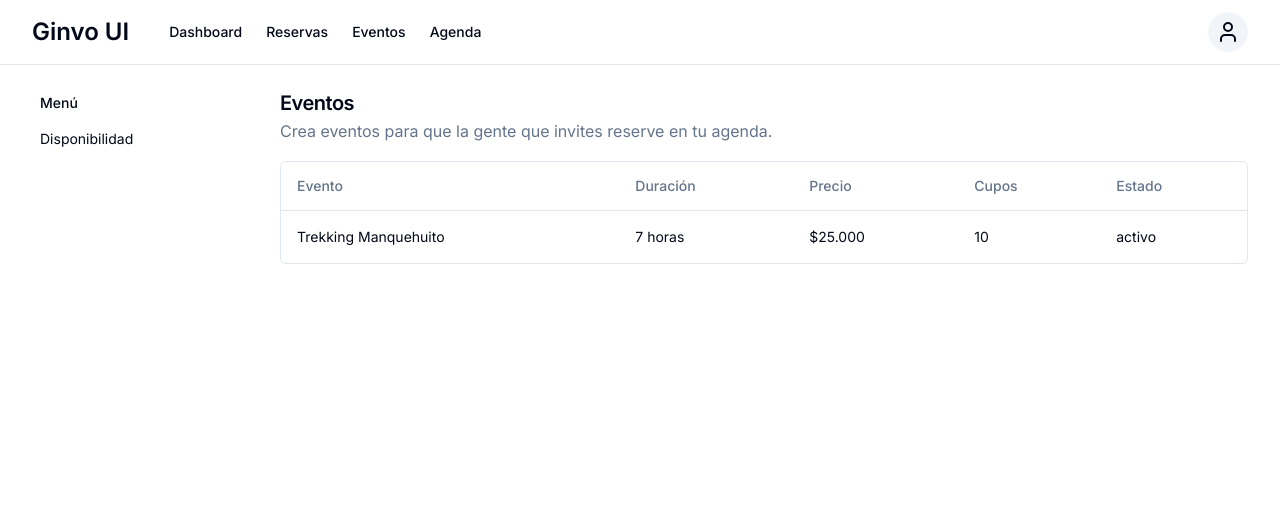
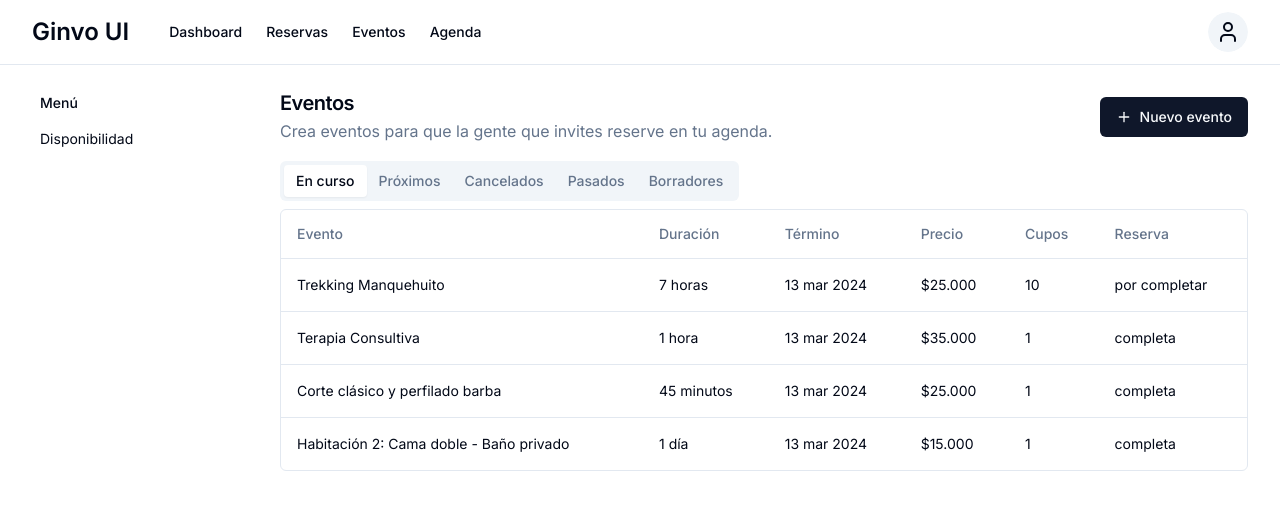
Before and after one commit to ginvo/ginvo-ui, a Next.js app: page /events in a window 1280 px wide. Shown: the top 510 px of the page. Built offline with nearby package versions, Linux system fonts and the light colour scheme.

Commit message:
mod: tabla de eventos con mas filtros y columnas

```diff
--- a/app/events/columns.tsx
+++ b/app/events/columns.tsx
@@ -8,9 +8,10 @@ export type Payment = {
   id: string
   event: string
   duration: string
+  endDate: string
   price: string
   slots: string
-  status: "activo" | "inactivo" | "borrador"
+  booking: "completa" | "por completar"
 }
 
 export const columns: ColumnDef<Payment>[] = [
@@ -23,6 +24,10 @@ export const columns: ColumnDef<Payment>[] = [
     header: "Duración",
   },
   {
+    accessorKey: "endDate",
+    header: "Término",
+  },
+  {
     accessorKey: "price",
     header: "Precio",
   },
@@ -31,7 +36,7 @@ export const columns: ColumnDef<Payment>[] = [
     header: "Cupos",
   },
   {
-    accessorKey: "status",
-    header: "Estado",
+    accessorKey: "booking",
+    header: "Reserva",
   },
 ]
--- a/app/events/data-table.tsx
+++ b/app/events/data-table.tsx
@@ -69,7 +69,7 @@ export function DataTable<TData, TValue>({
           ) : (
             <TableRow>
               <TableCell colSpan={columns.length} className="h-24 text-center">
-                No results.
+                Sin resultados.
               </TableCell>
             </TableRow>
           )}
--- a/app/events/page.tsx
+++ b/app/events/page.tsx
@@ -2,6 +2,9 @@ import Link from 'next/link'
 import HeaderApp from '@/components/custom/header-app'
 import { Payment, columns } from "./columns"
 import { DataTable } from "./data-table"
+import { Button } from '@/components/ui/button'
+import { Plus } from 'lucide-react'
+import { Tabs, TabsContent, TabsList, TabsTrigger } from "@/components/ui/tabs"
 
 async function getData(): Promise<Payment[]> {
     // Fetch data from your API here.
@@ -10,9 +13,37 @@ async function getData(): Promise<Payment[]> {
             id: "728ed52f",
             event: "Trekking Manquehuito",
             duration: "7 horas",
+            endDate: "13 mar 2024",
             price: "$25.000",
             slots: "10",
-            status: "activo",
+            booking: "por completar",
+        },
+        {
+            id: "728ed52f",
+            event: "Terapia Consultiva",
+            duration: "1 hora",
+            endDate: "13 mar 2024",
+            price: "$35.000",
+            slots: "1",
+            booking: "completa",
+        },
+        {
+            id: "728ed52f",
+            event: "Corte clásico y perfilado barba",
+            duration: "45 minutos",
+            endDate: "13 mar 2024",
+            price: "$25.000",
+            slots: "1",
+            booking: "completa",
+        },
+        {
+            id: "728ed52f",
+            event: "Habitación 2: Cama doble - Baño privado",
+            duration: "1 día",
+            endDate: "13 mar 2024",
+            price: "$15.000",
+            slots: "1",
+            booking: "completa",
         },
         // ...
     ]
@@ -44,6 +75,7 @@ export default async function Events() {
                     </div>
                 </aside>
                 <main className="flex w-full flex-1 flex-col overflow-hidden space-y-4">
+                    <div className="flex items-center justify-between">
                         <div className="space-y-0">
                             <h1 className="scroll-m-20 text-xl font-semibold tracking-tight">
                                 Eventos
@@ -52,8 +84,28 @@ export default async function Events() {
                                 Crea eventos para que la gente que invites reserve en tu agenda.
                             </p>
                         </div>
+                        <Button>
+                            <Plus className="mr-2 h-4 w-4" />
+                            Nuevo evento
+                        </Button>
+                    </div>
 
+                    <Tabs defaultValue="running" className="w-full">
+                        <TabsList>
+                            <TabsTrigger value="running">En curso</TabsTrigger>
+                            <TabsTrigger value="next">Próximos</TabsTrigger>
+                            <TabsTrigger value="canceled">Cancelados</TabsTrigger>
+                            <TabsTrigger value="past">Pasados</TabsTrigger>
+                            <TabsTrigger value="drafts">Borradores</TabsTrigger>
+                        </TabsList>
+                        <TabsContent value="running">
                             <DataTable columns={columns} data={data} />
+                        </TabsContent>
+                        <TabsContent value="next">Aún no hay eventos próximos.</TabsContent>
+                        <TabsContent value="canceled">Aún no hay eventos cancelados.</TabsContent>
+                        <TabsContent value="past">Aún no hay eventos pasados.</TabsContent>
+                        <TabsContent value="drafts">Aún no hay eventos en borradores.</TabsContent>
+                    </Tabs>
                 </main>
             </div>
         </div>
```
Lines whose indentation alone changed are shown as unchanged.
